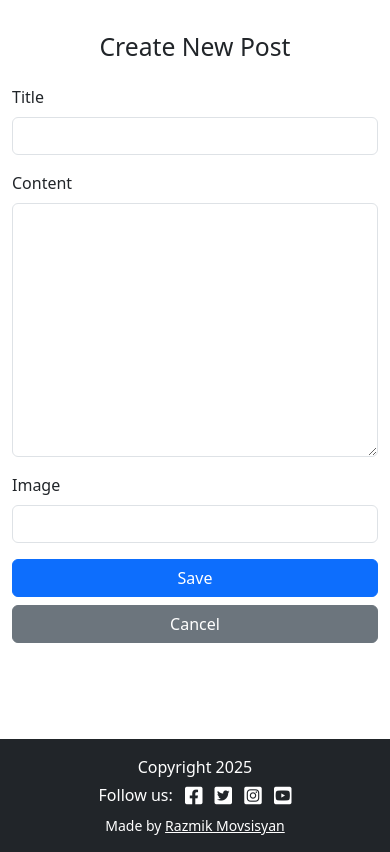
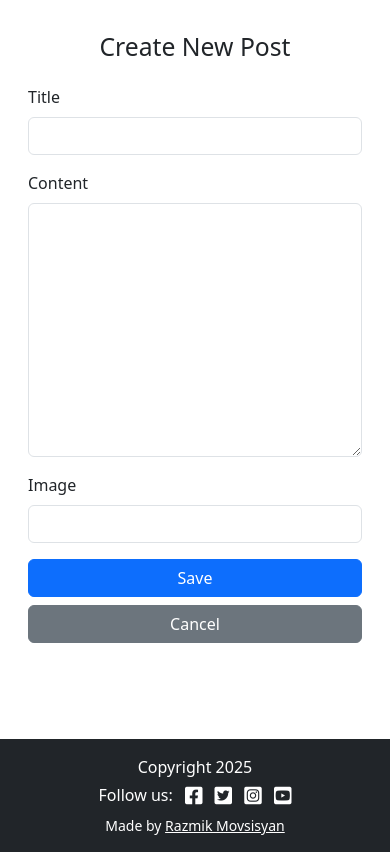
Before and after one commit to RazmikMovsisyan/microblogify, a Django app: page /new/ in a window 390 px wide. Shown: the part 61-913 px from the top of the page. Run offline with Django 4.2, Linux system fonts and the light colour scheme; some libraries are stand-ins or nearby versions; some web fonts are replaced.

Commit message:
Style Mobile View Padding L+R

```diff
--- a/blog/templates/blog/post_form.html
+++ b/blog/templates/blog/post_form.html
@@ -41,7 +41,7 @@
     </div>
 
     <!-- for smaller devices no card background -->
-    <div class="d-block d-md-none">
+    <div class="d-block d-md-none px-3">
       <h2 class="text-center mb-4">
         {% if form.instance.pk %}Edit Post{% else %}Create New Post{% endif %}
       </h2>
```
